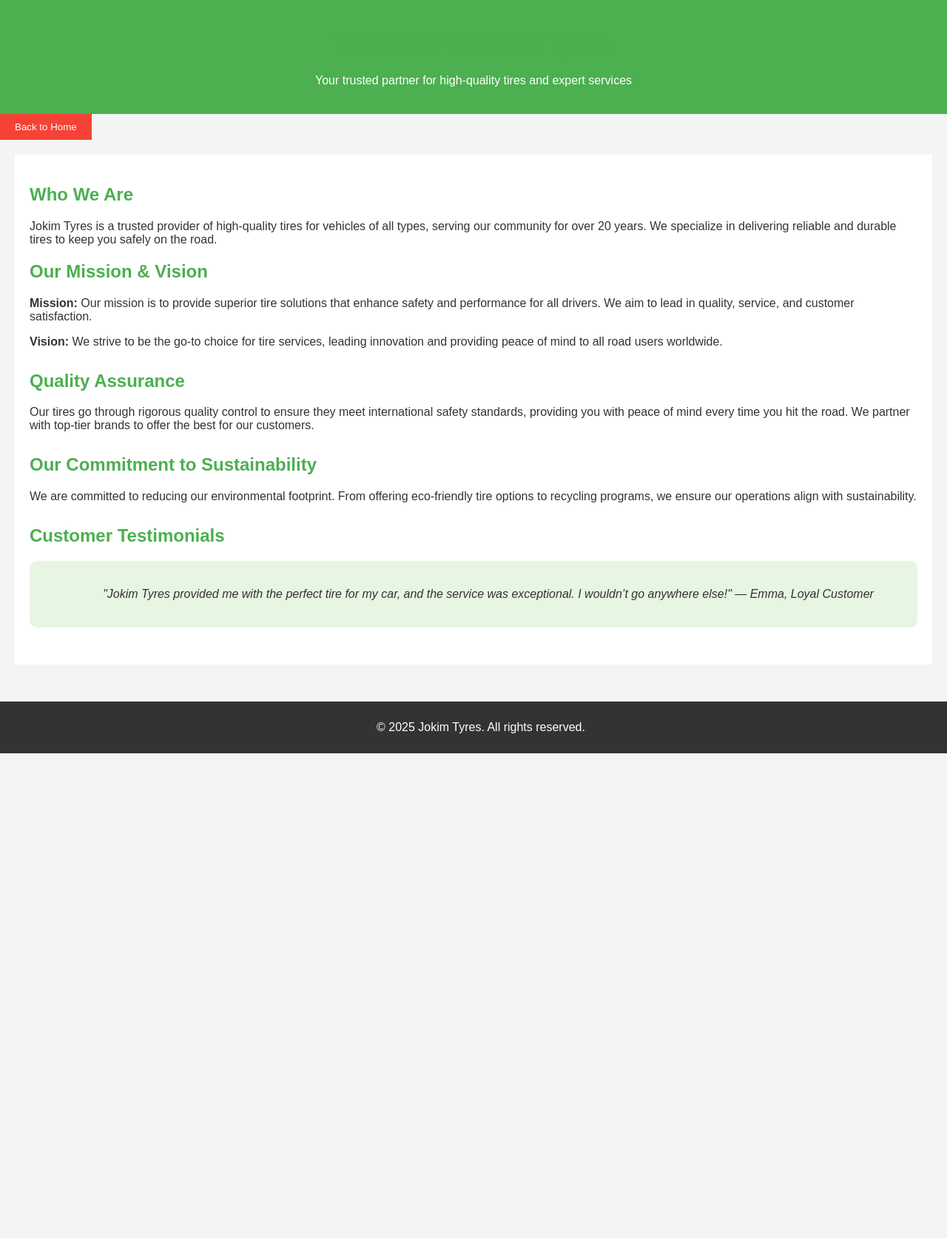
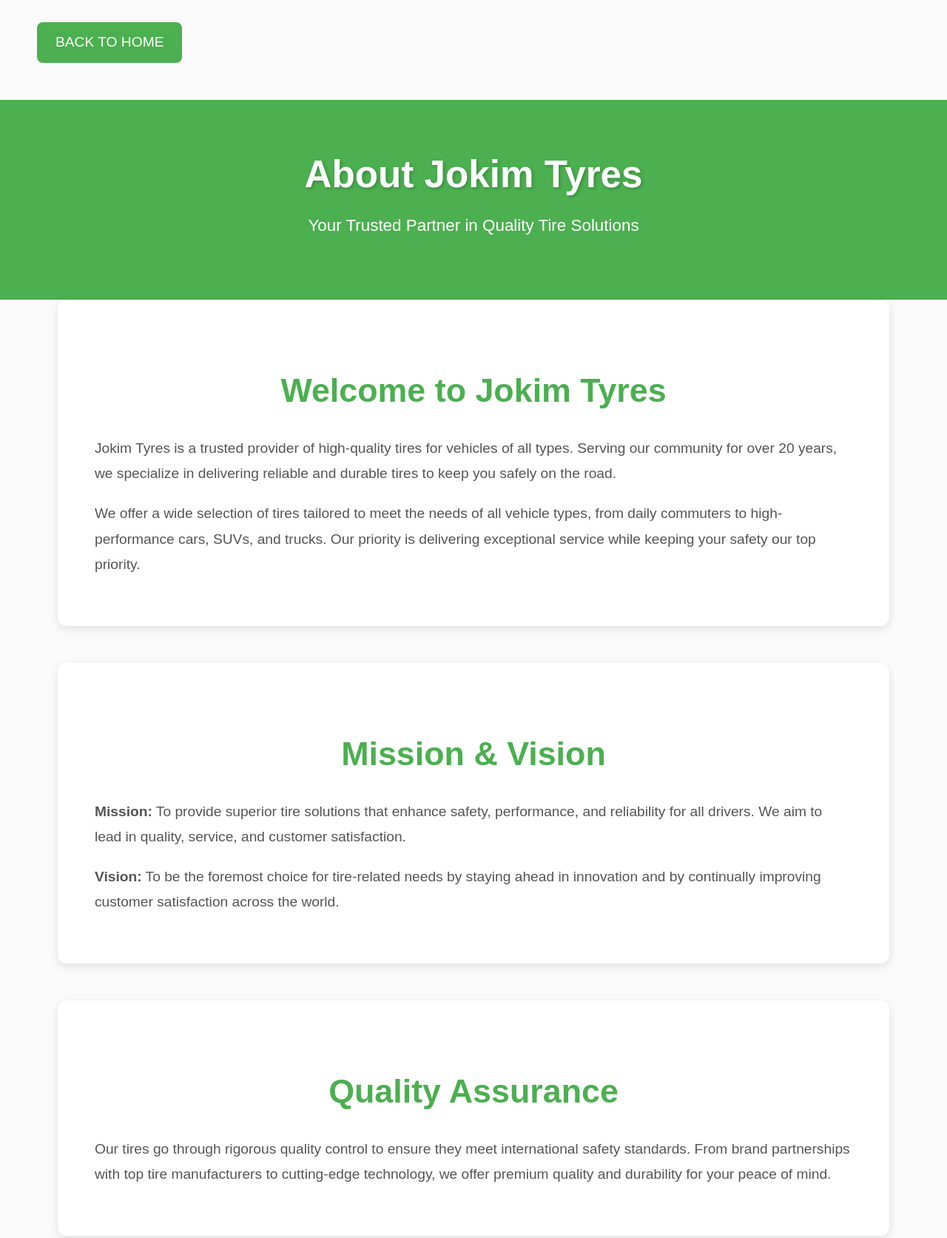
Before and after one commit to Joramcoder/Code, a website: page about.html in a window 1280 px wide. Shown: the top 1673 px of the page at 74% size. Before the commit the page ends 1018 px from the top, so only its background shows below. Drawn offline with Linux system fonts and the light colour scheme.

Commit message:
Descriptive message about the changes

```diff
--- a/about.html
+++ b/about.html
@@ -5,201 +5,285 @@
     <meta name="viewport" content="width=device-width, initial-scale=1.0" />
     <title>About Us - Jokim Tyres</title>
     <style>
-      /* Basic Styles */
+      /* Global Styles */
       body {
-        font-family: Arial, sans-serif;
+        font-family: "Arial", sans-serif;
         margin: 0;
         padding: 0;
-        background-color: #f4f4f4;
+        background-color: #fafafa;
+        color: #333;
+        line-height: 1.6;
+      }
+
+      /* Back Button */
+      .back-btn {
+        display: inline-block;
+        background-color: #4caf50;
+        color: white;
+        padding: 12px 25px;
+        text-decoration: none;
+        font-size: 1.2rem;
+        border-radius: 8px;
+        text-transform: uppercase;
+        transition: all 0.3s ease;
+        margin: 50px;
+        margin-top: 30px;
+      }
+
+      .back-btn:hover {
+        background-color: #45a049;
+        transform: scale(1.05);
+      }
+
+      /* Header Section */
+      header {
+        background-color: #4caf50;
+        color: white;
+        text-align: center;
+        padding: 60px 20px;
+      }
+
+      header h1 {
+        font-size: 3.2rem;
+        margin: 0;
+        text-shadow: 2px 2px 4px rgba(0, 0, 0, 0.2);
+      }
+
+      header p {
+        font-size: 1.4rem;
+        margin-top: 10px;
+      }
+
+      /* About Us Section */
+      .about-container {
+        width: 80%;
+        max-width: 1200px;
+        margin: 0 auto;
+        padding: 50px;
+        background-color: #fff;
+        box-shadow: 0 4px 12px rgba(0, 0, 0, 0.1);
+        border-radius: 12px;
+        margin-bottom: 50px;
+      }
+
+      .about-container h2 {
+        font-size: 2.8rem;
+        color: #4caf50;
+        margin-bottom: 25px;
+        text-align: center;
+      }
+
+      .about-container p {
+        font-size: 1.2rem;
+        color: #555;
+        margin-bottom: 15px;
+        line-height: 1.8;
+      }
+
+      /* Services Section */
+      .services {
+        display: flex;
+        justify-content: space-between;
+        gap: 30px;
+        flex-wrap: wrap;
+        margin-bottom: 50px;
+      }
+
+      .service-card {
+        background-color: #f4f7fa;
+        padding: 30px;
+        border-radius: 8px;
+        text-align: center;
+        box-shadow: 0 4px 8px rgba(0, 0, 0, 0.1);
+        transition: transform 0.3s ease;
+        flex-basis: 30%;
+      }
+
+      .service-card:hover {
+        transform: scale(1.05);
+      }
+
+      .service-card h3 {
+        font-size: 1.8rem;
+        color: #4caf50;
+      }
+
+      .service-card p {
+        font-size: 1.1rem;
+        color: #777;
+        margin-top: 15px;
+      }
+
+      /* Testimonial Section */
+      .testimonials {
+        text-align: center;
+        margin-bottom: 50px;
+      }
+
+      .testimonial {
+        display: inline-block;
+        font-style: italic;
+        padding: 20px 40px;
+        background-color: #f9f9f9;
+        box-shadow: 0 4px 10px rgba(0, 0, 0, 0.1);
+        border-radius: 8px;
+        margin: 0 20px;
+        max-width: 400px;
+      }
+
+      .testimonial p {
+        color: #555;
+        font-size: 1.1rem;
+      }
+
+      .testimonial span {
+        display: block;
+        font-size: 1.2rem;
+        font-weight: bold;
+        margin-top: 15px;
         color: #333;
       }
 
-      header {
-        background-color: #4caf50;
-        color: white;
-        padding: 20px;
-        text-align: center;
-      }
-
-      section {
-        padding: 20px;
-        max-width: 1200px;
-        margin: 0 auto;
-        background-color: white;
-      }
-
-      h1,
-      h2 {
-        color: #4caf50;
-      }
-
-      .mission-vision,
-      .quality-assurance,
-      .sustainability,
-      .testimonials {
-        margin-bottom: 30px;
-      }
-
-      .cta {
-        text-align: center;
-        padding: 10px;
-        background-color: #4caf50;
-        color: white;
-        margin-top: 30px;
-        cursor: pointer;
-        border: none;
-      }
-
-      .cta:hover {
-        background-color: #45a049;
-      }
-
-      .back-button {
-        background-color: #f44336;
-        color: white;
-        padding: 10px 20px;
-        border: none;
-        cursor: pointer;
-        display: inline-block;
-        margin-bottom: 20px;
-      }
-
-      .back-button:hover {
-        background-color: #d32f2f;
-      }
-
-      /* Styling for testimonial slider */
-      .testimonial-slider {
-        display: flex;
-        overflow: hidden;
-        border-radius: 10px;
-      }
-
-      .testimonial-slider .testimonial {
-        min-width: 100%;
-        padding: 20px;
-        text-align: center;
-        background-color: #e7f5e3;
-        border-radius: 10px;
-      }
-
-      .testimonial-slider .testimonial p {
-        font-style: italic;
-      }
-
-      /* Animation for Testimonials */
-      .testimonial-slider {
-        transition: transform 0.5s ease;
-      }
-
-      /* Copyright Section */
+      /* Footer Section */
       footer {
         background-color: #333;
         color: white;
         text-align: center;
-        padding: 10px;
-        position: relative;
-        bottom: 0;
-        width: 100%;
-        margin-top: 50px;
+        padding: 20px;
+        font-size: 0.9rem;
+      }
+
+      footer a {
+        color: #4caf50;
+        text-decoration: none;
+        font-weight: bold;
+        transition: color 0.3s ease;
+      }
+
+      footer a:hover {
+        color: #ffffff;
+      }
+
+      /* Media Queries */
+      @media (max-width: 768px) {
+        .services {
+          flex-direction: column;
+          align-items: center;
+        }
+
+        .service-card {
+          flex-basis: 80%;
+        }
+
+        .testimonial {
+          max-width: 80%;
+        }
       }
     </style>
   </head>
   <body>
+    <!-- Back Button -->
+    <a href="index.html" class="back-btn">Back to Home</a>
+
+    <!-- Header Section -->
     <header>
-      <h1>Welcome to Jokim Tyres</h1>
-      <p>Your trusted partner for high-quality tires and expert services</p>
+      <h1>About Jokim Tyres</h1>
+      <p>Your Trusted Partner in Quality Tire Solutions</p>
     </header>
 
-    <!-- Back Button -->
-    <button class="back-button" onclick="goBack()">Back to Home</button>
-
-    <section>
-      <div class="intro">
-        <h2>Who We Are</h2>
+    <!-- About Us Section -->
+    <section class="about-container">
+      <h2>Welcome to Jokim Tyres</h2>
       <p>
-          Jokim Tyres is a trusted provider of high-quality tires for vehicles
-          of all types, serving our community for over 20 years. We specialize
-          in delivering reliable and durable tires to keep you safely on the
-          road.
-        </p>
-      </div>
-
-      <div class="mission-vision">
-        <h2>Our Mission & Vision</h2>
-        <p>
-          <strong>Mission:</strong> Our mission is to provide superior tire
-          solutions that enhance safety and performance for all drivers. We aim
-          to lead in quality, service, and customer satisfaction.
+        Jokim Tyres is a trusted provider of high-quality tires for vehicles of
+        all types. Serving our community for over 20 years, we specialize in
+        delivering reliable and durable tires to keep you safely on the road.
       </p>
       <p>
-          <strong>Vision:</strong> We strive to be the go-to choice for tire
-          services, leading innovation and providing peace of mind to all road
-          users worldwide.
+        We offer a wide selection of tires tailored to meet the needs of all
+        vehicle types, from daily commuters to high-performance cars, SUVs, and
+        trucks. Our priority is delivering exceptional service while keeping
+        your safety our top priority.
       </p>
-      </div>
+    </section>
 
-      <div class="quality-assurance">
+    <!-- Mission & Vision Section -->
+    <section class="about-container">
+      <h2>Mission & Vision</h2>
+      <p>
+        <strong>Mission:</strong> To provide superior tire solutions that
+        enhance safety, performance, and reliability for all drivers. We aim to
+        lead in quality, service, and customer satisfaction.
+      </p>
+      <p>
+        <strong>Vision:</strong> To be the foremost choice for tire-related
+        needs by staying ahead in innovation and by continually improving
+        customer satisfaction across the world.
+      </p>
+    </section>
+
+    <!-- Quality Assurance Section -->
+    <section class="about-container">
       <h2>Quality Assurance</h2>
       <p>
         Our tires go through rigorous quality control to ensure they meet
-          international safety standards, providing you with peace of mind every
-          time you hit the road. We partner with top-tier brands to offer the
-          best for our customers.
+        international safety standards. From brand partnerships with top tire
+        manufacturers to cutting-edge technology, we offer premium quality and
+        durability for your peace of mind.
+      </p>
+    </section>
+
+    <!-- Services Section -->
+    <section class="services">
+      <div class="service-card">
+        <h3>Expert Advice</h3>
+        <p>
+          Our experts are always on hand to help you choose the right tire for
+          your needs and budget.
         </p>
       </div>
-
-      <div class="sustainability">
-        <h2>Our Commitment to Sustainability</h2>
+      <div class="service-card">
+        <h3>Fast & Reliable Service</h3>
         <p>
-          We are committed to reducing our environmental footprint. From
-          offering eco-friendly tire options to recycling programs, we ensure
-          our operations align with sustainability.
+          Quick installation and repair services, getting you back on the road
+          without the hassle.
         </p>
       </div>
+      <div class="service-card">
+        <h3>Wide Selection</h3>
+        <p>
+          We offer a broad range of tire types, ensuring the perfect match for
+          your vehicle.
+        </p>
+      </div>
+    </section>
 
-      <div class="testimonials">
-        <h2>Customer Testimonials</h2>
-        <div class="testimonial-slider" id="testimonialSlider">
+    <!-- Customer Testimonials Section -->
+    <section class="testimonials">
+      <h2>What Our Customers Say</h2>
       <div class="testimonial">
         <p>
           "Jokim Tyres provided me with the perfect tire for my car, and the
-              service was exceptional. I wouldn’t go anywhere else!" — Emma,
-              Loyal Customer
+          service was exceptional. I wouldn't go anywhere else!"
         </p>
+        <span>– Emma, Loyal Customer</span>
       </div>
       <div class="testimonial">
         <p>
-              "Great service and fast! Highly recommend Jokim Tyres for anyone
-              looking to get top-notch quality and reliability." — John, Regular
-              Customer
+          "The staff is friendly, knowledgeable, and made my tire-buying
+          experience so easy. Highly recommend!"
         </p>
-          </div>
-          <div class="testimonial">
-            <p>
-              "I trust Jokim Tyres for all my tire needs. They always go above
-              and beyond with their customer service." — Laura, Satisfied Driver
-            </p>
-          </div>
-        </div>
+        <span>– John, Regular Customer</span>
       </div>
     </section>
 
-    <!-- Footer with Copyright -->
+    <!-- Footer -->
     <footer>
-      <p>&copy; 2025 Jokim Tyres. All rights reserved.</p>
+      <p>
+        &copy; 2025 Jokim Tyres. All rights reserved. |
+        <a href="privacy-policy.html">Privacy Policy</a> |
+        <a href="contact.html">Contact Us</a>
+      </p>
     </footer>
-
-    <script>
-      // JavaScript to handle testimonial slider (still in case you'd want to use it later)
-      let currentIndex = 0;
-      const testimonials = document.querySelectorAll(".testimonial");
-      const totalTestimonials = testimonials.length;
-
-      // Go back to the previous page (Home)
-      function goBack() {
-        window.history.back(); // Go back to the previous page
-      }
-    </script>
   </body>
 </html>
```
Also changed, not shown: index.html (+1 -1 lines), products.html (+4 -18 lines), alloy rims.jpg (added), custom wheel.jpg (added), steel wheel.jpg (added). Lines whose indentation alone changed are shown as unchanged.
